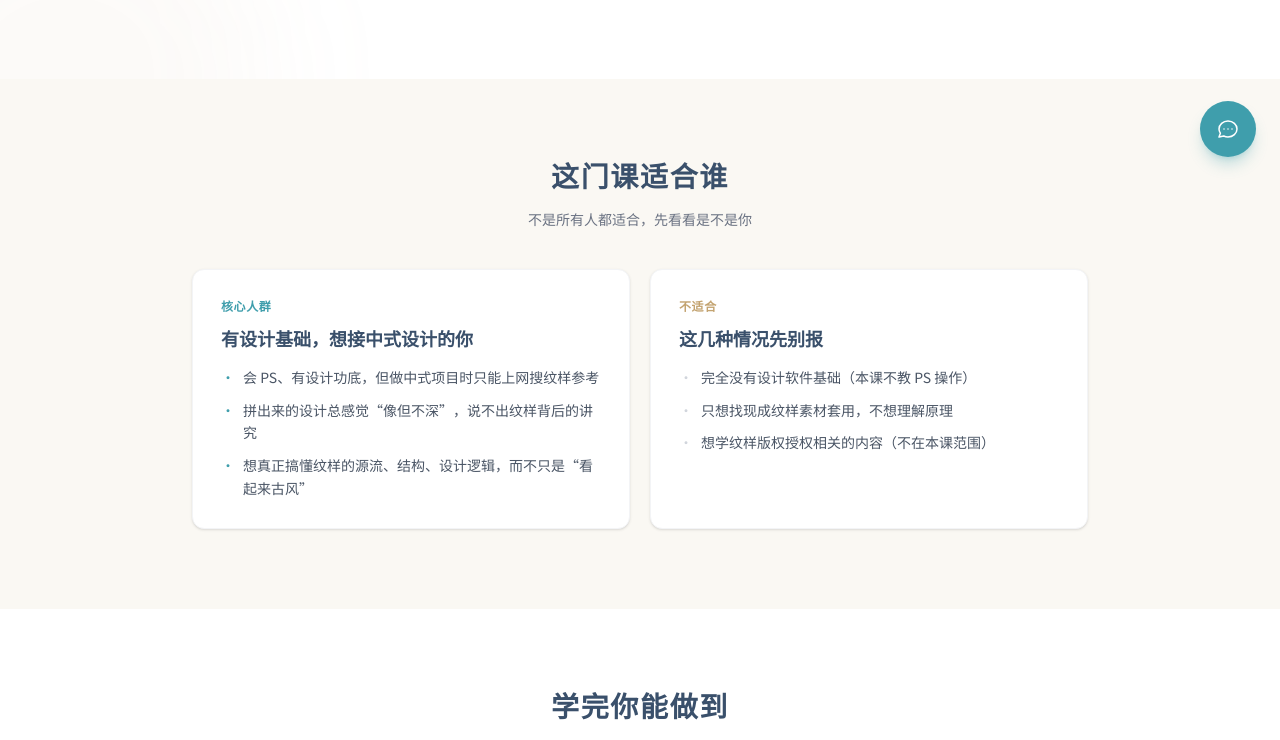
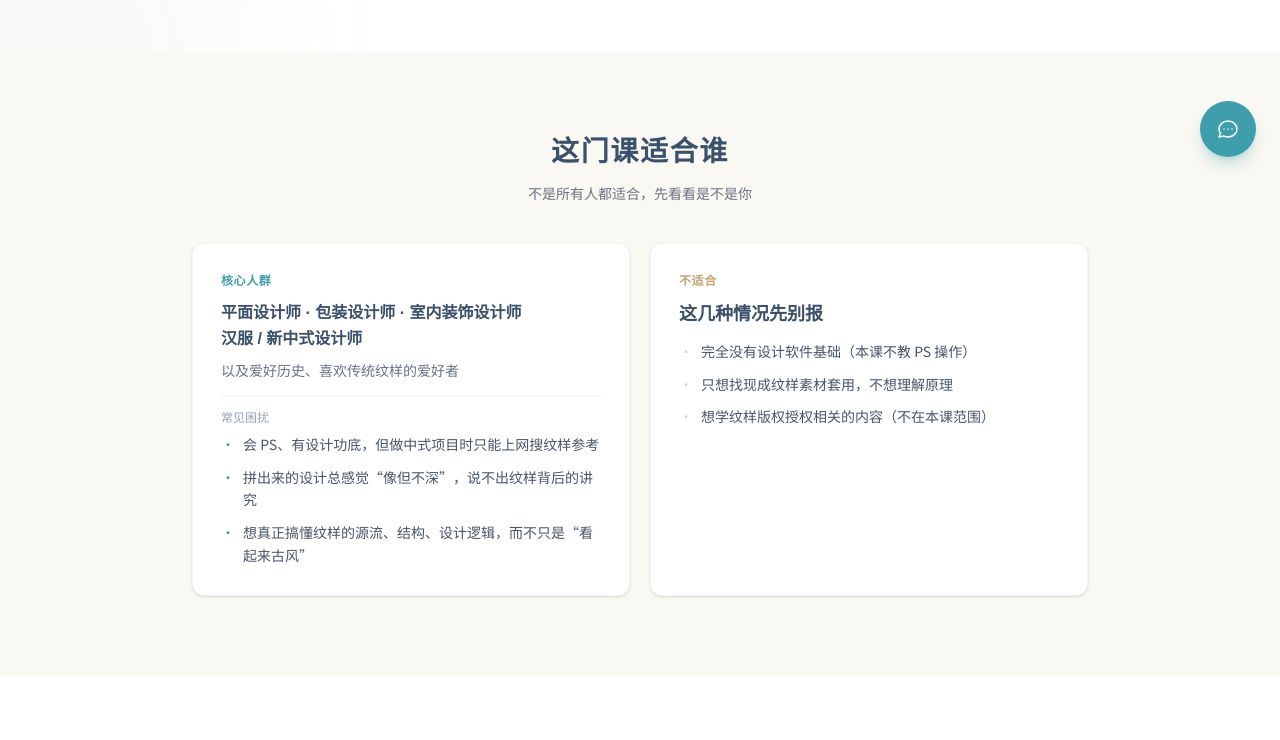
Before and after one commit to elvashao19880211-star/elva-portfolio, a Next.js app: page /course in a window 1280 px wide. Shown: the part 619-1359 px from the top of the page. Built offline with nearby package versions, Linux system fonts and the light colour scheme; no server answers.

Commit message:
chore: 课程页精简首屏文案，细化核心人群画像

```diff
--- a/app/course/page.tsx
+++ b/app/course/page.tsx
@@ -78,8 +78,6 @@ export default function CoursePage() {
           </h1>
 
           <p className="text-sm sm:text-base text-gray-500 leading-relaxed max-w-2xl mx-auto mb-8">
-            会 PS 却做不出有深度的中式设计？问题不在软件，在你还不懂纹样背后的逻辑。
-            <br className="hidden sm:block" />
             六大模块，从历代考据到商单落地，六周建立完整的纹样设计体系。
           </p>
 
@@ -126,9 +124,16 @@ export default function CoursePage() {
           <div className="grid grid-cols-1 md:grid-cols-2 gap-5">
             <div className="card p-6 sm:p-7 bg-white">
               <p className="text-xs font-semibold tracking-wider text-qing mb-3">核心人群</p>
-              <h3 className="text-lg font-serif font-semibold text-ink mb-3">
-                有设计基础，想接中式设计的你
+              <h3 className="text-base font-serif font-semibold text-ink mb-2 leading-relaxed">
+                平面设计师 · 包装设计师 · 室内装饰设计师
+                <br />
+                汉服 / 新中式设计师
               </h3>
+              <p className="text-sm text-gray-500 mb-4">
+                以及爱好历史、喜欢传统纹样的爱好者
+              </p>
+              <div className="pt-3 border-t border-gray-100">
+                <p className="text-xs text-gray-400 mb-2">常见困扰</p>
                 <ul className="space-y-2.5 text-sm text-gray-600 leading-relaxed">
                   <li className="flex gap-2">
                     <span className="text-qing shrink-0">·</span>
@@ -143,6 +148,7 @@ export default function CoursePage() {
                     <span>想真正搞懂纹样的源流、结构、设计逻辑，而不只是“看起来古风”</span>
                   </li>
                 </ul>
+              </div>
             </div>
 
             <div className="card p-6 sm:p-7 bg-white">
```
Lines whose indentation alone changed are shown as unchanged.
